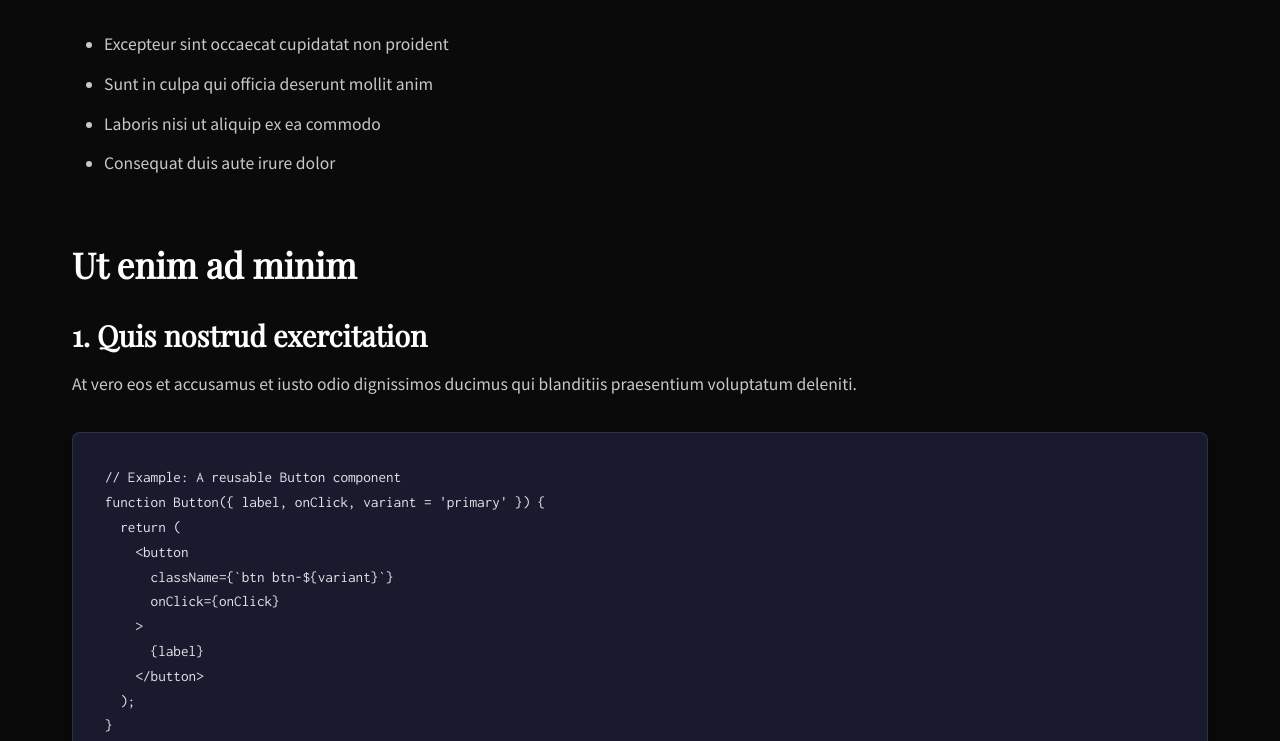
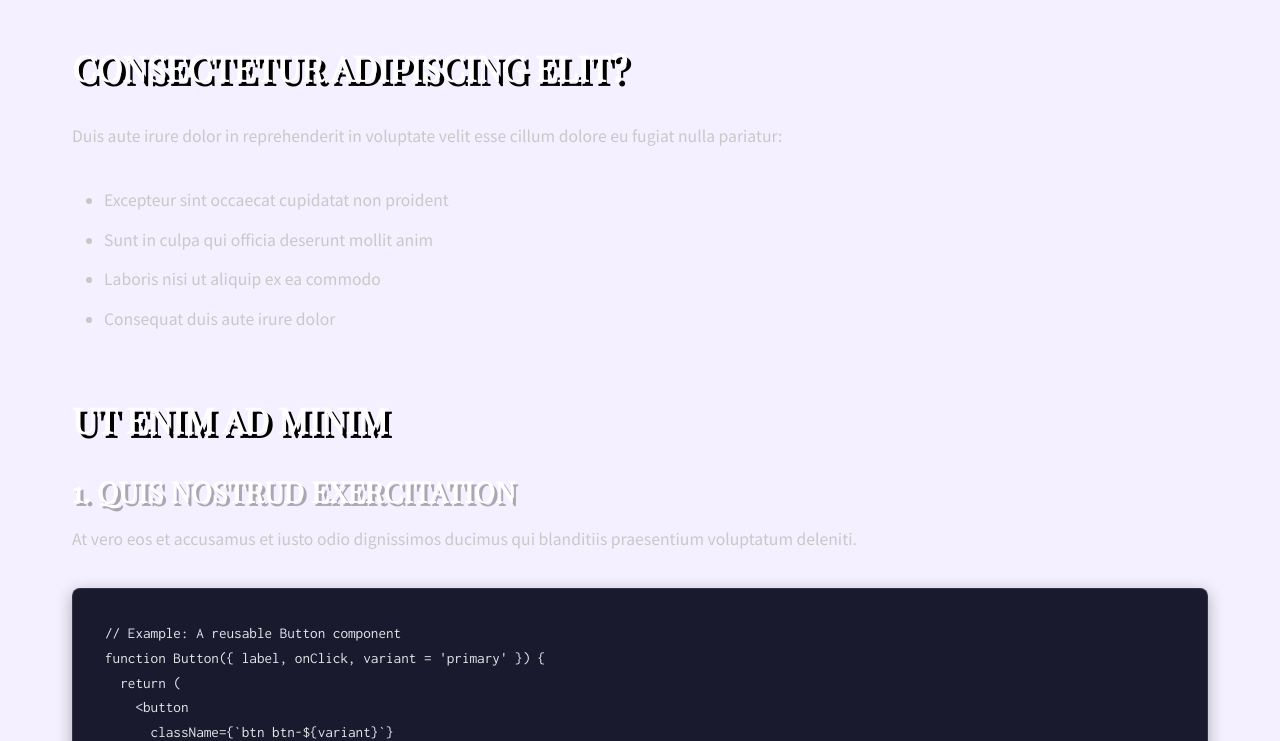
Before and after one commit to davidn0rman/astro-website, an Astro site: page /posts/component-based-architecture in a window 1280 px wide. Shown: the part 679-1420 px from the top of the page. Built offline with nearby package versions, Linux system fonts and the light colour scheme; Astro itself is replaced by a stand-in of ours; code samples lack their colours.

Commit message:
feat: Introduce new blog post listing and desktop pages, and apply a Neubrutalism visual style with a pastel color palette across the site.

```diff
--- a/src/components/Hero.astro
+++ b/src/components/Hero.astro
@@ -14,8 +14,8 @@
       the way.
     </p>
     <div class="hero-cta">
-      <a href="#projects" class="cta-button primary">View My Work</a>
-      <a href="#about" class="cta-button secondary">About Me</a>
+      <a href="#projects" class="btn btn-primary">View My Work</a>
+      <a href="#about" class="btn btn-secondary">About Me</a>
     </div>
   </div>
   <div class="hero-decoration">
@@ -33,23 +33,23 @@
     justify-content: center;
     position: relative;
     overflow: hidden;
-    background: linear-gradient(135deg, #0a0a0a 0%, #1a1a2e 50%, #16213e 100%);
+    background: linear-gradient(135deg, #c9a9e9 0%, #b495d4 100%);
     padding: var(--space-lg) var(--space-md);
     scroll-snap-align: start;
   }
 
   .hero-title,
   .hero-title span {
-    font-family: 'Ubuntu', sans-serif;
-    font-weight: 700;
+    font-family: "Ubuntu", sans-serif;
+    font-weight: 900;
   }
 
   .hero-description {
-    font-family: 'Open Sans', sans-serif;
+    font-family: "Open Sans", sans-serif;
   }
 
   .hero-content {
-    max-width: 800px;
+    max-width: 900px;
     z-index: 10;
     text-align: center;
   }
@@ -62,99 +62,35 @@
   }
 
   .hero-greeting {
-    font-size: clamp(2rem, 5vw, 4rem);
+    font-size: clamp(3.5rem, 8vw, 6rem);
     font-weight: 900;
-    background: linear-gradient(135deg, #00d9ff 0%, #7b2cbf 100%);
-    -webkit-background-clip: text;
-    -webkit-text-fill-color: transparent;
-    background-clip: text;
-    animation: gradient-shift 8s ease infinite;
-    background-size: 200% 200%;
-  }
-
-  @keyframes gradient-shift {
-    0%,
-    100% {
-      background-position: 0% 50%;
-    }
-    50% {
-      background-position: 100% 50%;
-    }
-  }
-
-  @media (prefers-reduced-motion: reduce) {
-    .hero-greeting {
-      animation: none;
-      background-position: 0% 50%;
-    }
+    color: #ffffff;
+    text-shadow: 8px 8px 0 #000000;
+    line-height: 1.1;
+    text-transform: uppercase;
   }
 
   .hero-subtitle {
-    font-size: clamp(1.2rem, 3vw, 1.8rem);
-    font-weight: 300;
-    color: #a8a8a8;
-    letter-spacing: 0.5px;
+    font-size: clamp(1.5rem, 4vw, 2.2rem);
+    font-weight: 700;
+    color: #2d1b4e;
+    letter-spacing: 1px;
+    text-shadow: none;
   }
 
   .hero-description {
-    font-size: clamp(1rem, 2vw, 1.3rem);
-    color: #c8c8c8;
+    font-size: clamp(1.1rem, 2.5vw, 1.5rem);
+    color: #2d1b4e;
     margin-bottom: var(--space-lg);
     line-height: 1.8;
+    font-weight: 500;
   }
 
   .hero-cta {
     display: flex;
-    gap: var(--space-sm);
+    gap: var(--space-md);
     justify-content: center;
     flex-wrap: wrap;
-  }
-
-  .cta-button {
-    padding: 1rem 2.5rem;
-    border-radius: 50px;
-    font-weight: 600;
-    font-size: 1.1rem;
-    transition: all 0.3s cubic-bezier(0.4, 0, 0.2, 1);
-    cursor: pointer;
-    border: 2px solid transparent;
-    text-transform: uppercase;
-    letter-spacing: 1px;
-  }
-
-  .cta-button.primary {
-    background: linear-gradient(135deg, #00d9ff 0%, #7b2cbf 100%);
-    background-origin: border-box;
-    color: #ffffff;
-    box-shadow: 0 8px 24px rgba(0, 217, 255, 0.3);
-  }
-
-  .cta-button.primary:hover {
-    transform: translateY(-4px);
-    box-shadow: 0 12px 32px rgba(0, 217, 255, 0.5);
-  }
-
-  @media (prefers-reduced-motion: reduce) {
-    .cta-button.primary:hover {
-      transform: none;
-    }
-  }
-
-  .cta-button.secondary {
-    background: transparent;
-    color: #00d9ff;
-    border-color: #00d9ff;
-  }
-
-  .cta-button.secondary:hover {
-    background: rgba(0, 217, 255, 0.1);
-    transform: translateY(-4px);
-  }
-
-  @media (prefers-reduced-motion: reduce) {
-    .cta-button.secondary:hover {
-      transform: none;
-    }
   }
 
   .hero-decoration {
@@ -177,7 +113,7 @@
   .element-1 {
     width: 300px;
     height: 300px;
-    background: radial-gradient(circle, #00d9ff 0%, transparent 70%);
+    background: radial-gradient(circle, #ffdfba 0%, transparent 70%);
     top: 10%;
     left: -10%;
     animation-delay: 0s;
@@ -186,7 +122,7 @@
   .element-2 {
     width: 400px;
     height: 400px;
-    background: radial-gradient(circle, #7b2cbf 0%, transparent 70%);
+    background: radial-gradient(circle, #a8e6cf 0%, transparent 70%);
     bottom: -10%;
     right: -10%;
     animation-delay: 7s;
@@ -195,7 +131,7 @@
   .element-3 {
     width: 250px;
     height: 250px;
-    background: radial-gradient(circle, #ff006e 0%, transparent 70%);
+    background: radial-gradient(circle, #ffb3ba 0%, transparent 70%);
     top: 50%;
     right: 10%;
     animation-delay: 14s;
@@ -232,7 +168,7 @@
 
     .cta-button {
       width: 100%;
-      max-width: 300px;
+      max-width: 320px;
     }
   }
 </style>
--- a/src/pages/posts/[...slug].astro
+++ b/src/pages/posts/[...slug].astro
@@ -1,12 +1,12 @@
 ---
-import { getCollection } from 'astro:content';
-import type { GetStaticPaths } from 'astro';
-import BaseLayout from '../../layouts/BaseLayout.astro';
-import Footer from '../../components/Footer.astro';
+import { getCollection } from "astro:content";
+import type { GetStaticPaths } from "astro";
+import BaseLayout from "../../layouts/BaseLayout.astro";
+import Footer from "../../components/Footer.astro";
 
 export const getStaticPaths = (async () => {
-  const posts = await getCollection('posts');
-  return posts.map(post => ({
+  const posts = await getCollection("posts");
+  return posts.map((post) => ({
     params: { slug: post.slug },
     props: { post },
   }));
@@ -20,33 +20,39 @@ const { Content } = await post.render();
   <article class="blog-post">
     <header class="post-header">
       <div class="container">
-        <a href="/" class="back-link">← Back to Home</a>
+        <a href="/posts" class="back-link">← Back to Posts</a>
         <h1 class="post-title">{post.data.title}</h1>
         <p class="post-description">{post.data.description}</p>
         <div class="post-meta">
           <time datetime={post.data.date.toISOString()}>
-            {post.data.date.toLocaleDateString('en-GB', {
-              year: 'numeric',
-              month: 'long',
-              day: 'numeric'
-            })}
+            {
+              post.data.date.toLocaleDateString("en-GB", {
+                year: "numeric",
+                month: "long",
+                day: "numeric",
+              })
+            }
           </time>
-          {post.data.tags && post.data.tags.length > 0 && (
+          {
+            post.data.tags && post.data.tags.length > 0 && (
               <div class="post-tags">
-              {post.data.tags.map(tag => (
+                {post.data.tags.map((tag) => (
                   <span class="tag">{tag}</span>
                 ))}
               </div>
-          )}
+            )
+          }
         </div>
       </div>
     </header>
 
-    {post.data.coverImage && (
+    {
+      post.data.coverImage && (
         <div class="post-cover">
           <img src={post.data.coverImage} alt={post.data.title} />
         </div>
-    )}
+      )
+    }
 
     <div class="post-content">
       <div class="container">
--- a/src/styles/global.css
+++ b/src/styles/global.css
@@ -8,11 +8,13 @@
 }
 
 :root {
-  /* Color Palette */
-  --color-bg: #0a0a0a;
-  --color-text: #e8e8e8;
-  --color-accent: #00d9ff;
-  --color-accent-hover: #00b8db;
+  /* Pastel Color Palette */
+  --color-bg: #F5F0FF;
+  --color-text: #2D1B4E;
+  --color-accent: #A8E6CF;
+  --color-lavender: #C9A9E9;
+  --color-pink: #FFB3BA;
+  --color-peach: #FFDFBA;
 
   /* Typography */
   --font-mono: "Inconsolata", "Courier New", monospace;
@@ -42,7 +44,25 @@ h4,
 h5,
 h6 {
   line-height: 1.2;
-  font-weight: 700;
+  font-weight: 900;
+}
+
+h1 {
+  font-size: clamp(3rem, 6vw, 5rem);
+  text-shadow: 6px 6px 0 #000000;
+  text-transform: uppercase;
+}
+
+h2 {
+  font-size: clamp(2rem, 5vw, 3.5rem);
+  text-shadow: 4px 4px 0 #000000;
+  text-transform: uppercase;
+}
+
+h3 {
+  font-size: clamp(1.5rem, 4vw, 2.5rem);
+  text-shadow: 3px 3px 0 rgba(0, 0, 0, 0.3);
+  text-transform: uppercase;
 }
 
 a {
@@ -52,7 +72,7 @@ a {
 }
 
 a:hover {
-  color: var(--color-accent-hover);
+  color: #7BC4A8;
 }
 
 img {
@@ -91,71 +111,84 @@ section {
   border: 0;
 }
 
-/* Reusable Button Styles */
+/* Reusable Button Styles - BOLD Neubrutalism */
 .btn {
   display: inline-block;
-  padding: 1rem 2.5rem;
-  border-radius: 50px;
-  font-weight: 600;
-  font-size: 1.1rem;
-  transition: all 0.3s cubic-bezier(0.4, 0, 0.2, 1);
+  padding: 1rem 2rem;
+  border-radius: 3rem;
+  font-weight: 900;
+  font-size: 1.2rem;
+  transition: all 0.15s ease;
   cursor: pointer;
-  border: 2px solid transparent;
+  border: 2px solid #000000;
   text-transform: uppercase;
-  letter-spacing: 1px;
+  letter-spacing: 2px;
   text-decoration: none;
+  position: relative;
+  top: 0;
+  left: 0;
 }
 
 .btn-primary {
-  background: linear-gradient(135deg, #00d9ff 0%, #7b2cbf 100%);
-  border: none;
-  color: #ffffff;
-  box-shadow: 0 8px 24px rgba(0, 217, 255, 0.3);
+  background: #C9A9E9;
+  color: #000000;
+  box-shadow: 6px 6px 0 #000000;
 }
 
 .btn-primary:hover {
-  transform: translateY(-4px);
-  box-shadow: 0 12px 32px rgba(0, 217, 255, 0.5);
+  top: 6px;
+  left: 6px;
+  box-shadow: none;
 }
 
 @media (prefers-reduced-motion: reduce) {
   .btn-primary:hover {
-    transform: none;
+    top: 0;
+    left: 0;
+    box-shadow: 6px 6px 0 #000000;
   }
 }
 
 .btn-secondary {
-  background: transparent;
-  color: #00d9ff;
-  border-color: #00d9ff;
+  background: #A8E6CF;
+  color: #000000;
+  border-color: #000000;
+  box-shadow: 6px 6px 0 #000000;
 }
 
 .btn-secondary:hover {
-  background: rgba(0, 217, 255, 0.1);
-  transform: translateY(-4px);
+  top: 6px;
+  left: 6px;
+  box-shadow: none;
 }
 
 @media (prefers-reduced-motion: reduce) {
   .btn-secondary:hover {
-    transform: none;
+    top: 0;
+    left: 0;
+    box-shadow: 6px 6px 0 #000000;
   }
 }
 
 /* White variant for secondary button */
 .btn-secondary.btn-white {
-  color: #ffffff;
-  border-color: rgba(255, 255, 255, 0.4);
-  background: rgba(255, 255, 255, 0.2);
-  backdrop-filter: blur(10px);
+  color: #000000;
+  border-color: #000000;
+  background: #FFFAF0;
+  box-shadow: 6px 6px 0 #000000;
 }
 
 .btn-secondary.btn-white:hover {
-  background: rgba(255, 255, 255, 0.3);
-  border-color: rgba(255, 255, 255, 0.6);
+  background: #FFF;
+  top: 6px;
+  left: 6px;
+  box-shadow: none;
 }
 
 @media (prefers-reduced-motion: reduce) {
   .btn-secondary.btn-white:hover {
-    transform: none;
+    top: 0;
+    left: 0;
+    box-shadow: 6px 6px 0 #000000;
   }
 }
```
Also changed, not shown: src/pages/posts/desktop.astro (added, +8 -0 lines), src/pages/posts/index.astro (renamed from src/pages/posts.astro, +11 -7 lines), src/pages/postss.astro (added, +72 -0 lines), src/styles/blog-preview.css (+20 -13 lines). Lines whose indentation alone changed are shown as unchanged.
